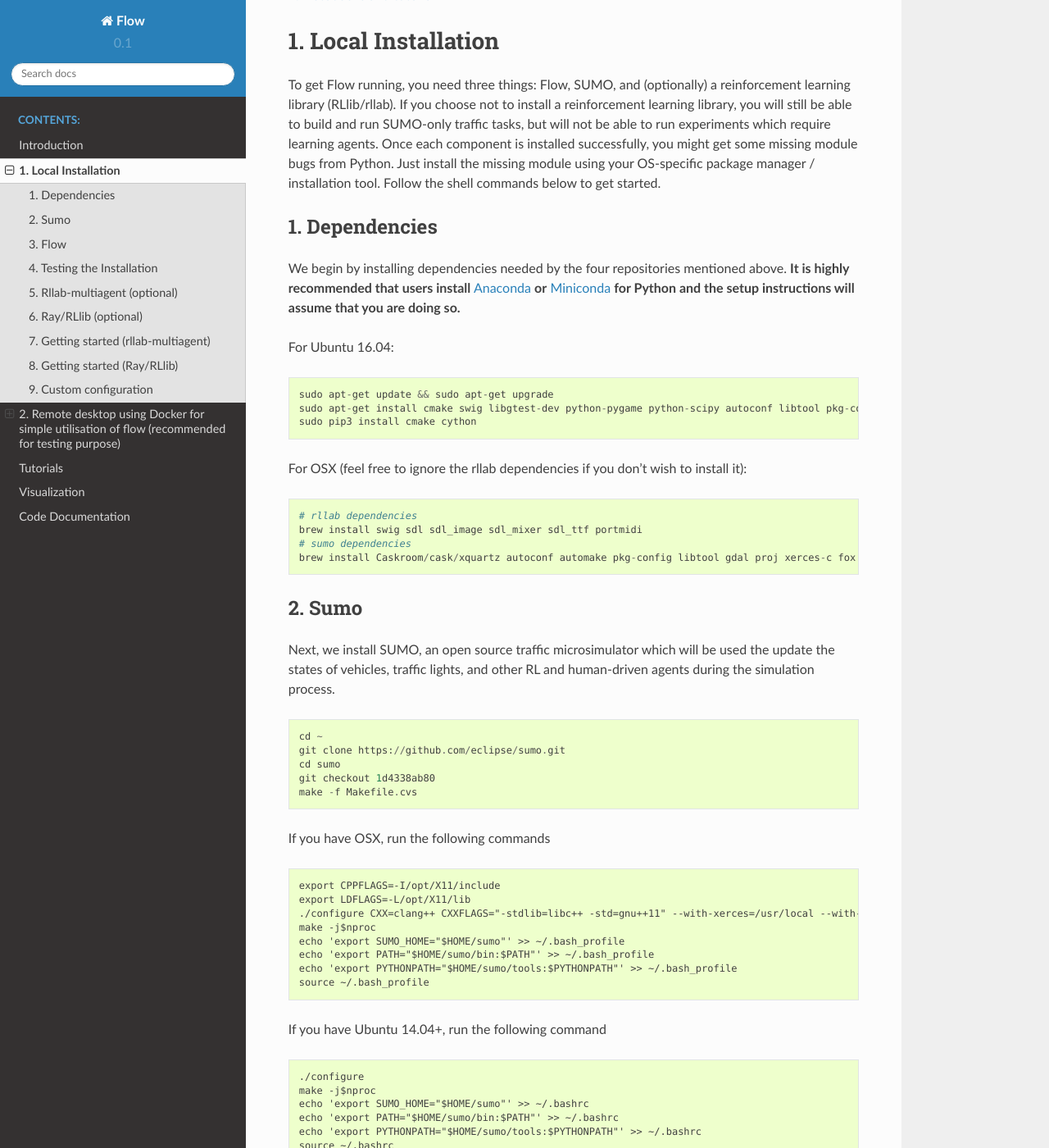
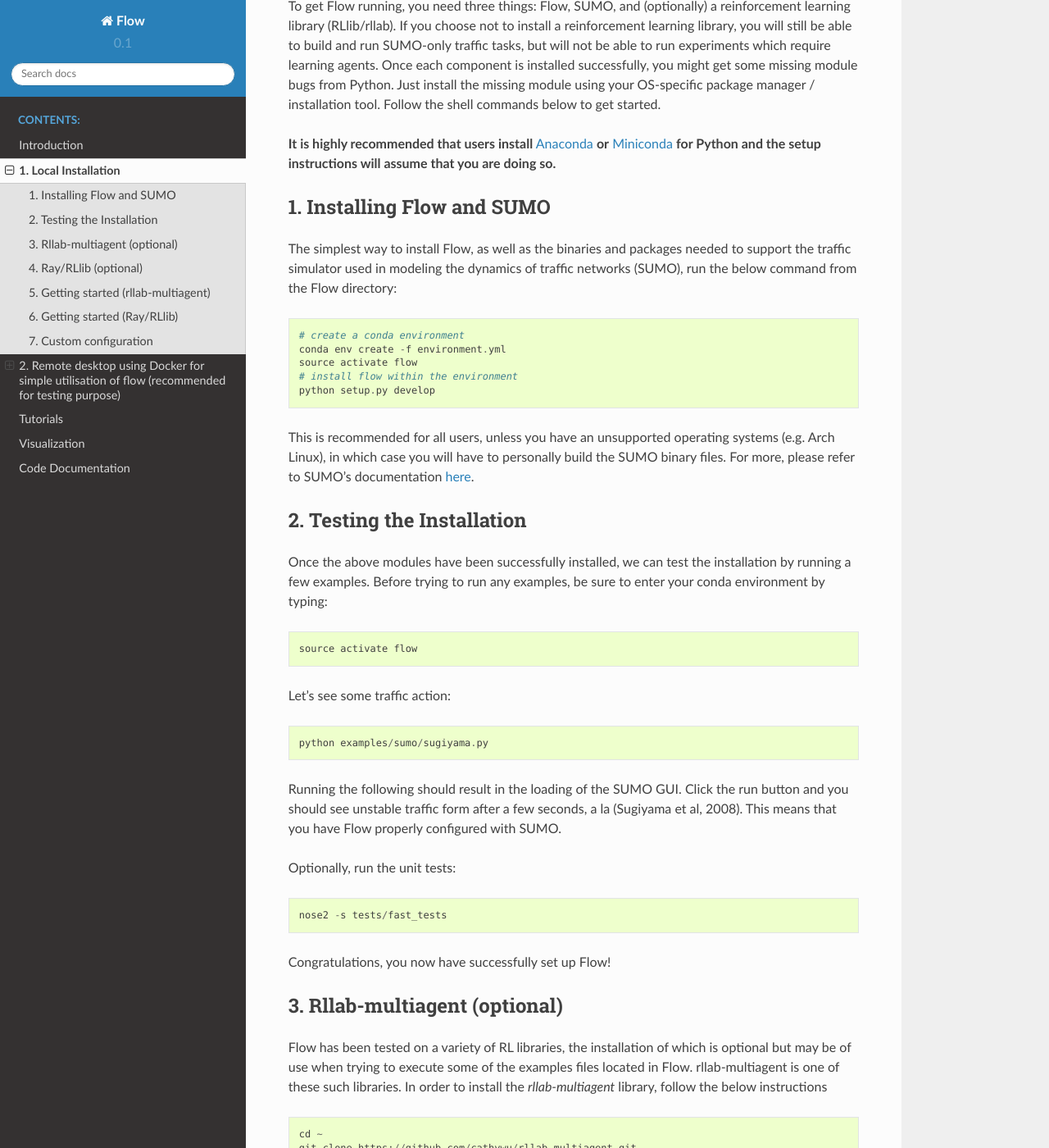
Before and after one commit to flow-project/flow, a Sphinx documentation site: the page built from docs/source/flow_setup.rst, in a window 1280 px wide and 1400 px high, scrolled down 728 px. Shown: the whole window at 82% size. Built offline with Sphinx 7.4.7 and the Read the Docs theme 2.0.0, drawn with Linux system fonts in a browser that asks for light colours; formulas are drawn with MathJax 3; some of the changed text lies outside the part shown.

Commit message:
updated setup instructions

```diff
--- a/docs/source/flow_setup.rst
+++ b/docs/source/flow_setup.rst
@@ -2,7 +2,7 @@
 
 
 1.  Local Installation
-******************
+**********************
 
 To get Flow running, you need three things: Flow,
 SUMO, and (optionally) a reinforcement learning library (RLlib/rllab).
@@ -14,113 +14,46 @@
 your OS-specific package manager / installation tool. Follow the
 shell commands below to get started.
 
-1. Dependencies
-============
-We begin by installing dependencies needed by the four repositories mentioned
-above. **It is highly recommended that users install**
+**It is highly recommended that users install**
 `Anaconda <https://www.anaconda.com/download>`_ **or**
 `Miniconda <https://conda.io/miniconda.html>`_
 **for Python and the setup instructions will assume that you are
 doing so.**
 
-For Ubuntu 16.04:
-::
+1. Installing Flow and SUMO
+===========================
 
-    sudo apt-get update && sudo apt-get upgrade
-    sudo apt-get install cmake swig libgtest-dev python-pygame python-scipy autoconf libtool pkg-config libgdal-dev libxerces-c-dev libproj-dev libfox-1.6-dev libxml2-dev libxslt1-dev build-essential curl unzip flex bison python python-dev python3-dev
-    sudo pip3 install cmake cython
+The simplest way to install Flow, as well as the binaries and packages needed
+to support the traffic simulator used in modeling the dynamics of traffic
+networks (SUMO), run the below command from the Flow directory:
 
-For OSX (feel free to ignore the rllab dependencies if you don't wish to
-install it):
-::
-
-    # rllab dependencies
-    brew install swig sdl sdl_image sdl_mixer sdl_ttf portmidi
-    # sumo dependencies
-    brew install Caskroom/cask/xquartz autoconf automake pkg-config libtool gdal proj xerces-c fox
-
-2. Sumo
-====
-Next, we install SUMO, an open source traffic microsimulator which will be used
-the update the states of vehicles, traffic lights, and other RL and
-human-driven agents during the simulation process.
 
 ::
 
-    cd ~
-    git clone https://github.com/eclipse/sumo.git
-    cd sumo
-    git checkout 1d4338ab80
-    make -f Makefile.cvs
+    # create a conda environment
+    conda env create -f environment.yml
+    source activate flow
+    # install flow within the environment
+    python setup.py develop
 
-If you have OSX, run the following commands
+This is recommended for all users, unless you have an unsupported operating
+systems (e.g. Arch Linux), in which case you will have to personally build the
+SUMO binary files. For more, please refer to SUMO's documentation
+`here <http://sumo.dlr.de/wiki/Installing/Linux_Build>`_.
+
+2. Testing the Installation
+===========================
+
+Once the above modules have been successfully installed, we can test the
+installation by running a few examples. Before trying to run any examples, be
+sure to enter your conda environment by typing:
 
 ::
 
-    export CPPFLAGS=-I/opt/X11/include
-    export LDFLAGS=-L/opt/X11/lib
-    ./configure CXX=clang++ CXXFLAGS="-stdlib=libc++ -std=gnu++11" --with-xerces=/usr/local --with-proj-gdal=/usr/local
-    make -j$nproc
-    echo 'export SUMO_HOME="$HOME/sumo"' >> ~/.bash_profile
-    echo 'export PATH="$HOME/sumo/bin:$PATH"' >> ~/.bash_profile
-    echo 'export PYTHONPATH="$HOME/sumo/tools:$PYTHONPATH"' >> ~/.bash_profile
-    source ~/.bash_profile
-
-If you have Ubuntu 14.04+, run the following command
-
-::
-
-    ./configure
-    make -j$nproc
-    echo 'export SUMO_HOME="$HOME/sumo"' >> ~/.bashrc
-    echo 'export PATH="$HOME/sumo/bin:$PATH"' >> ~/.bashrc
-    echo 'export PYTHONPATH="$HOME/sumo/tools:$PYTHONPATH"' >> ~/.bashrc
-    source ~/.bashrc
-
-Finally, test your sumo install and version by running the following commands
-
-::
-
-    which sumo
-    sumo --version
-    sumo-gui
-
-If you are a mac user and the above command gives you the error FXApp:openDisplay: unable to open display :0.0 make sure to open the application XQuartz.
-
-3. Flow
-====
-Once sumo and the various dependencies are in place, we are ready to install a
-functional version of Flow. With this, we can begin to simulate traffic within
-sumo using OpenAI gym-compatible environments. Note that separate RL algorithms
-will be needed to train autonomous agents within the simulation to improve
-various traffic flow properties (see the sections on rllab-multiagent and
-Ray/RLlib for more).
-::
-
-    cd ~
-    git clone https://github.com/flow-project/flow.git
-    cd flow
-    conda env create -f environment.yml
     source activate flow
-    python setup.py develop
-
-For linux run
-::
-    echo 'export PYTHONPATH="$HOME/flow:$PYTHONPATH"' >> ~/.bashrc
-    source ~/.bashrc
-
-For mac run
-::
-    echo 'export PYTHONPATH="$HOME/flow:$PYTHONPATH"' >> ~/.bash_profile
-    source ~/.bash_profile
-
-4. Testing the Installation
-========================
-
-Once the above modules have been successfully installed, we can test the
-installation by running a few examples.
 
 Let’s see some traffic action:
+
 ::
 
     python examples/sumo/sugiyama.py
@@ -131,6 +64,7 @@
 properly configured with SUMO.
 
 Optionally, run the unit tests:
+
 ::
 
     nose2 -s tests/fast_tests
@@ -138,12 +72,13 @@
 Congratulations, you now have successfully set up Flow!
 
 
-5. Rllab-multiagent (optional)
-===========================
+3. Rllab-multiagent (optional)
+==============================
 Flow has been tested on a variety of RL libraries, the installation of which is
 optional but may be of use when trying to execute some of the examples files
 located in Flow. rllab-multiagent is one of these such libraries.  In order
 to install the `rllab-multiagent` library, follow the below instructions
+
 ::
 
     cd ~
@@ -197,17 +139,19 @@
 rllab-multiagent.
 
 
-8. Getting started (Ray/RLlib)
-===========================
+6. Getting started (Ray/RLlib)
+==============================
 
 See `getting started with RLlib <http://ray.readthedocs.io/en/latest/rllib.html#getting-started>`_ for sample commands.
 
 To run any of the RL examples, make sure to run
+
 ::
 
     source activate flow
 
 In order to test run an Flow experiment in RLlib, try the following command:
+
 ::
 
     python examples/rllib/stabilizing_the_ring.py
@@ -216,6 +160,7 @@
 RLlib.
 
 To visualize the training progress:
+
 ::
 
     tensorboard --logdir=~/ray_results
@@ -230,32 +175,37 @@
     ray teardown scripts/ray_autoscale.yaml
 
 
-9. Custom configuration
-====================
+7. Custom configuration
+=======================
 
 You may define user-specific config parameters as follows
+
 ::
 
     cp flow/core/config.template.py flow/core/config.py  # Create template for users using pycharm
 
 
 2. Remote desktop using Docker for simple utilisation of flow (recommended for testing purpose)
-******************
+***********************************************************************************************
 
 1. Installation
-====================
+===============
 
 Installation of a remote desktop and docker to get access to flow quickly
 
 First install docker on https://www.docker.com/
 
 In terminal
+
 ::
+
     1° docker pull lucasfischerberkeley/flowdesktop
     2° docker run -d -p 5901:5901 -p 6901:6901 -p 8888:8888 lucasfischerberkeley/flowdesktop
 
 Go into your browser ( Firefox, Chrome, Safari)
+
 ::
+
     1° Go to http://localhost:6901/?password=vncpassword
     2° Go to Applications and open Terminal Emulator
     3° For sumo: Write python flow/examples/sumo/sugiyama.py and run it
@@ -264,14 +214,18 @@
 
 
 2. Notebooks and tutorial
-====================
+=========================
 
 In the docker desktop
+
 ::
+
     1° Go into Terminal Emulator
     2° Run jupyter notebook --NotebookApp.token=admin --ip 0.0.0.0 --allow-root
 
 Go into your browser ( Firefox, Chrome, Safari)
+
 ::
+
     1° go to localhost:8888/tree
     2° the password is 'admin' and you can run all your notebook and tutorial
```
Also changed, not shown: other parts of docs/source/flow_setup.rst (+11 -4 lines), 2 other files.
